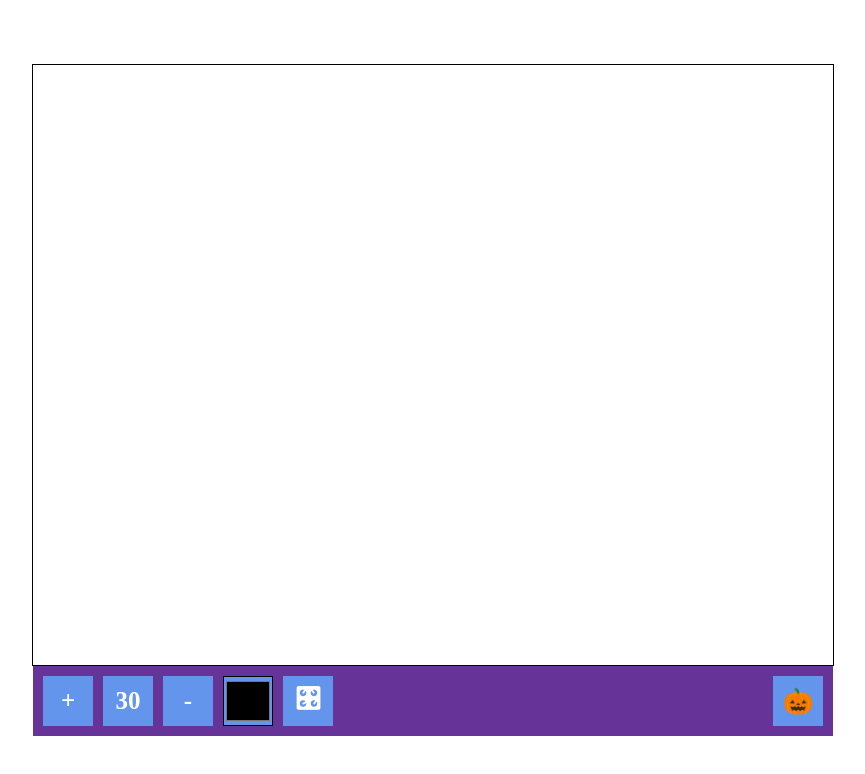
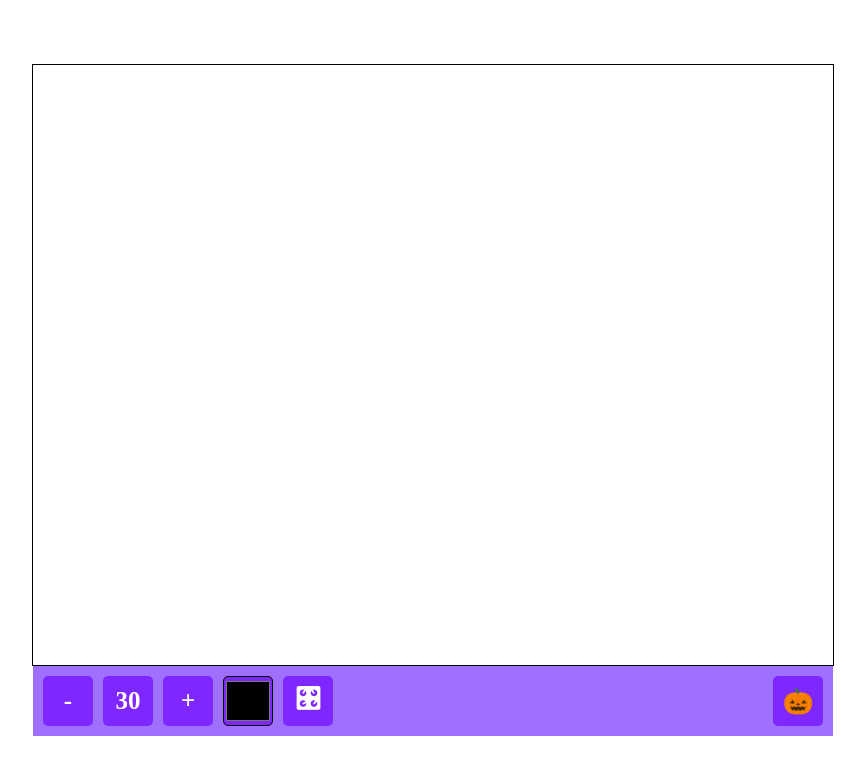
Before and after one commit to Mithungith/drawing-app, a plain HTML site: page index.html in a window 1280 px wide. Shown: the whole page, without its empty margins (207-1072 px from the left). Drawn offline with Linux system fonts and the light colour scheme.

Commit message:
fix: some style in toolbox

```diff
--- a/index.html
+++ b/index.html
@@ -12,9 +12,9 @@
 <body>
     <canvas></canvas>
     <div class="drawTextBox">
+        <span class="decrease">-</span>
+        <span class="drawSize">30</span>
         <span class="increase">+</span>
-        <span class="drawSize">30</span>
-        <span class="decrease">-</span>
         <input type="color" class="colorInp">
         <span class="erase">🎛</span>
         <span class="clearCanva">🎃</span>
--- a/styles.css
+++ b/styles.css
@@ -24,7 +24,7 @@ canvas {
   /* justify-content: stretch; */
   gap: 10px;
   padding: 10px 10px;
-  background: rebeccapurple;
+  background: #9f70fd;
   /* border: 1px solid rebeccapurple; */
 }
 
@@ -36,11 +36,12 @@ canvas {
   /* vertical-align: middle; */
   display: grid;
   place-items: center;
-  background-color: cornflowerblue;
+  background-color: #7f27ff;
   /* gap: 1rem; */
   color: #fff;
   font-weight: 600;
   font-size: 25px;
+  border-radius: 5px;
 }
 
 .clearCanva {
```
